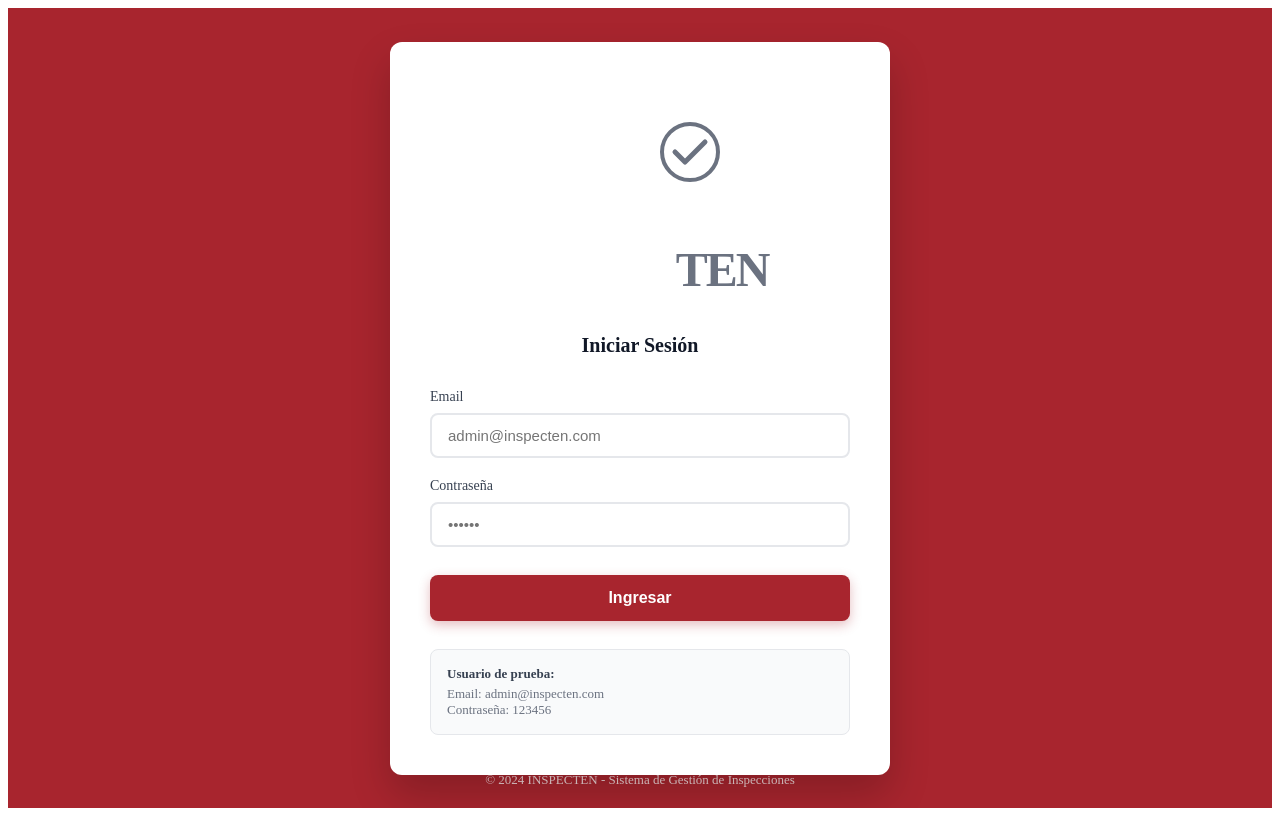
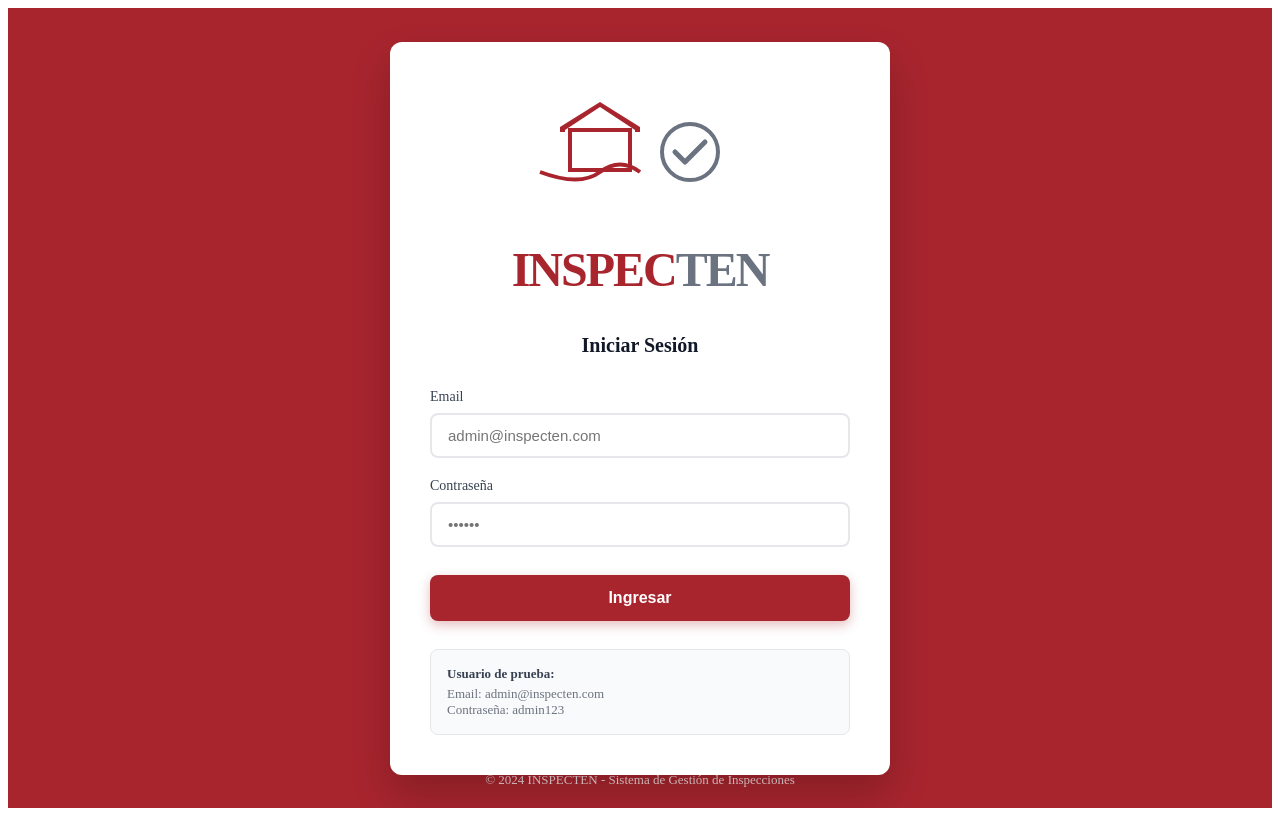
Before and after one commit to fguarderas78/inspecten, a Next.js app in the folder apps/web/: page / in a window 1280 px wide. Built offline with nearby package versions, Linux system fonts and the light colour scheme.

Commit message:
Fix login page colors and credentials

```diff
--- a/apps/web/app/page.tsx
+++ b/apps/web/app/page.tsx
@@ -87,11 +87,11 @@ export default function LoginPage() {
               {/* Casa con líneas */}
               <g transform="translate(60, 20)">
                 {/* Techo */}
-                <path d="M40 0 L0 25 L0 30 L5 30 L5 28 L40 5 L75 28 L75 30 L80 30 L80 25 Z" fill="white"/>
+                <path d="M40 0 L0 25 L0 30 L5 30 L5 28 L40 5 L75 28 L75 30 L80 30 L80 25 Z" fill="#A8252E"/>
                 {/* Paredes */}
-                <rect x="10" y="28" width="60" height="40" fill="none" stroke="white" strokeWidth="4"/>
+                <rect x="10" y="28" width="60" height="40" fill="none" stroke="#A8252E" strokeWidth="4"/>
                 {/* Cable/Línea curva */}
-                <path d="M-20 70 Q20 85 40 70 Q60 55 80 70" stroke="white" strokeWidth="4" fill="none"/>
+                <path d="M-20 70 Q20 85 40 70 Q60 55 80 70" stroke="#A8252E" strokeWidth="4" fill="none"/>
               </g>
 
               {/* Check en círculo */}
@@ -109,7 +109,7 @@ export default function LoginPage() {
             letterSpacing: '-2px',
             lineHeight: 1
           }}>
-            <span style={{ color: 'white' }}>INSPEC</span>
+            <span style={{ color: '#A8252E' }}>INSPEC</span>
             <span style={{ color: '#6B7280' }}>TEN</span>
           </h1>
         </div>
@@ -240,7 +240,7 @@ export default function LoginPage() {
           <strong style={{ color: '#374151' }}>Usuario de prueba:</strong><br />
           <div style={{ marginTop: '4px' }}>
             Email: admin@inspecten.com<br />
-            Contraseña: 123456
+            Contraseña: admin123
           </div>
         </div>
       </div>
```
